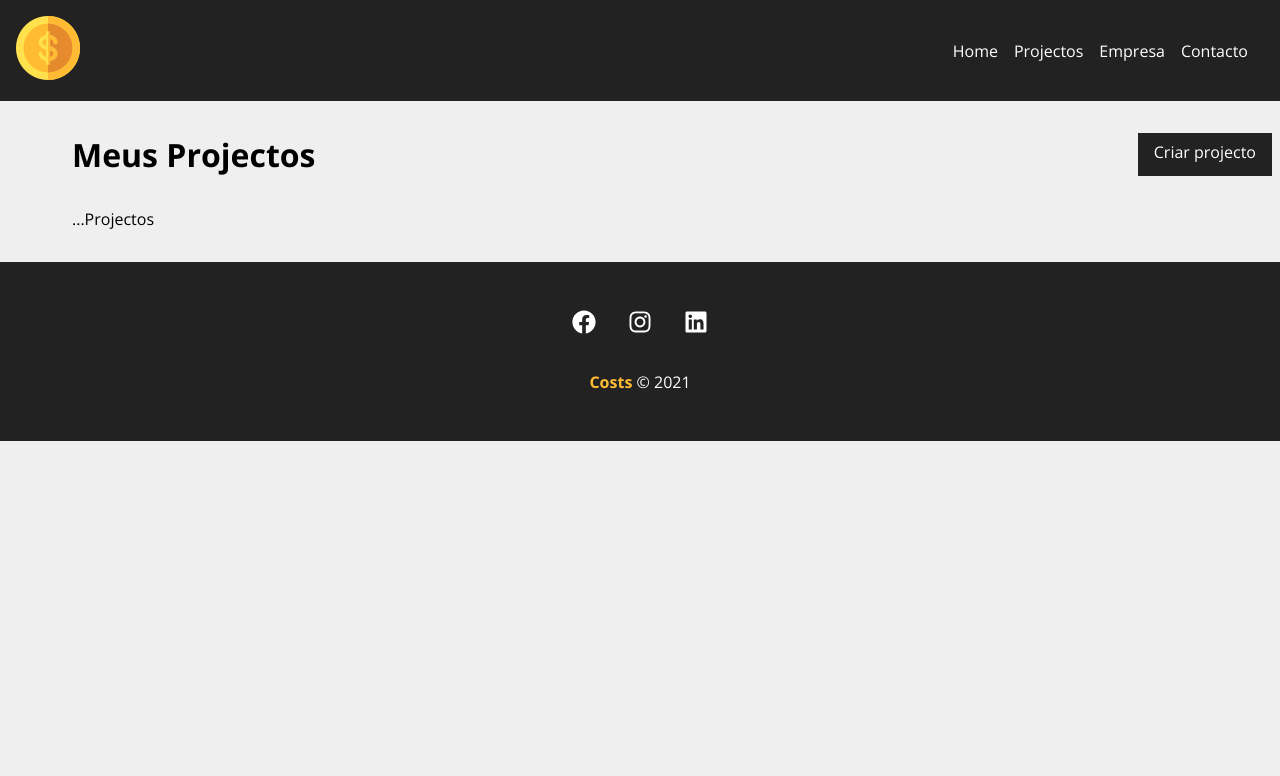
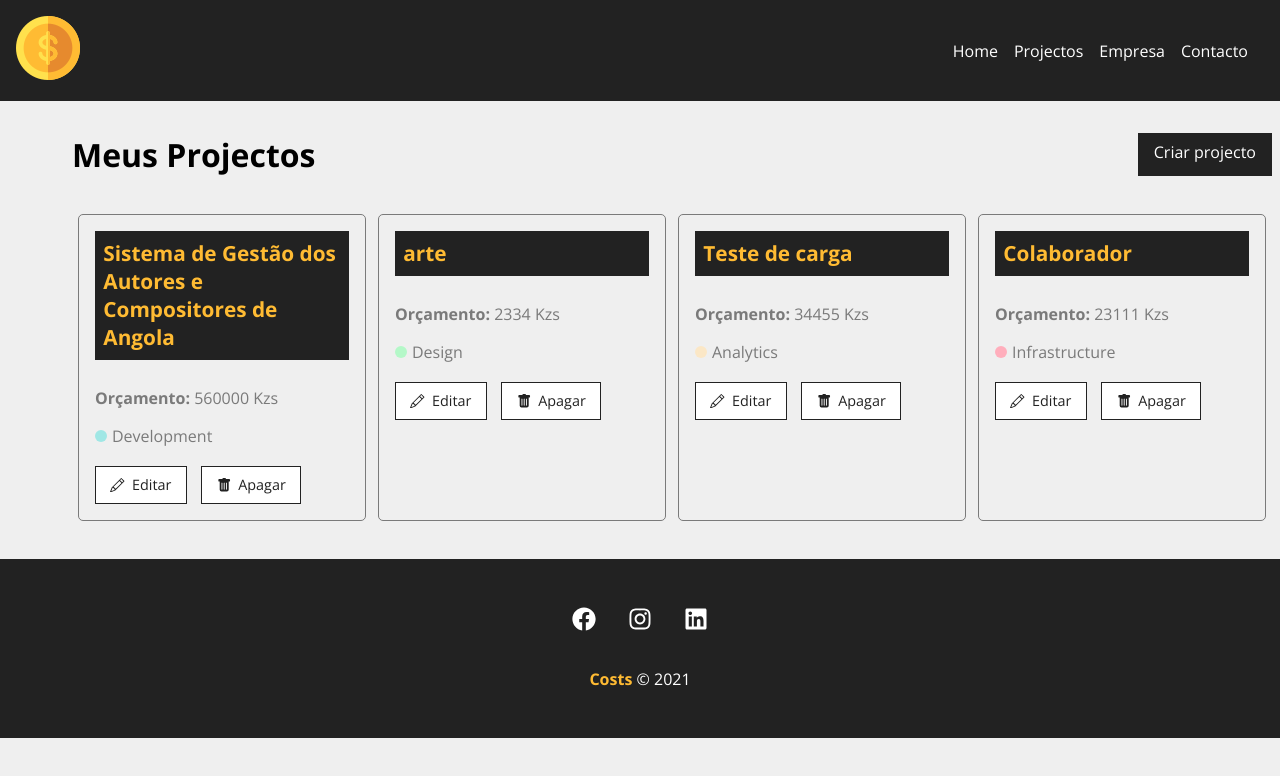
Before and after one commit to ariclenespedro/gestao_projectos_react, a React (Create React App) app: page /projects in a window 1280 px wide. Shown: the top 776 px of the page. Built offline with nearby package versions, Linux system fonts and the light colour scheme; data requests are answered from the project's data file.

Commit message:
Exibindo os projectos do sistema

```diff
--- a/db.json
+++ b/db.json
@@ -1,68 +1,6 @@
 {
   "projects": [
-    {
-      "id": "1",
-      "name": "Arte",
-      "budget": "100"
-    },
-    {
-      "id": "lDdqJj7"
-    },
-    {
-      "id": "pjJgXlq"
-    },
-    {
-      "id": "MPqnfiQ"
-    },
-    {
-      "id": "ss46YXG"
-    },
-    {
-      "id": "QZDeyov"
-    },
-    {
-      "id": "OjbTlJ-"
-    },
-    {
-      "id": "UJCcgcT"
-    },
-    {
-      "cost": 0,
-      "services": [],
-      "id": "4l36iEe"
-    },
-    {
-      "cost": 0,
-      "services": [],
-      "id": "OCYdgax"
-    },
-    {
-      "cost": 0,
-      "services": [],
-      "id": "CvDi_aj"
-    },
-    {
-      "name": "Colaborador ",
-      "budget": "2344",
-      "category": {
-        "id": "3",
-        "name": "Design"
-      },
-      "cost": 0,
-      "services": [],
-      "id": "jWb6TlK"
-    },
-    {
-      "name": "Sistema de Gestão dos Autores e Compositores de Angola",
-      "budget": "560000",
-      "category": {
-        "id": "2",
-        "name": "Development"
-      },
-      "cost": 0,
-      "services": [],
-      "id": "GhKcrWi"
-    },
+
     {
       "name": "Sistema de Gestão dos Autores e Compositores de Angola",
       "budget": "560000",
@@ -75,86 +13,41 @@
       "id": "g13PJtH"
     },
     {
-      "name": "Sistema de Gestão dos Autores e Compositores de Angola",
-      "budget": "560000",
-      "category": {
-        "id": "2",
-        "name": "Development"
-      },
-      "cost": 0,
-      "services": [],
-      "id": "0nJa46_"
-    },
-    {
-      "name": "Sistema de Gestão dos Autores e Compositores de Angola",
-      "budget": "3444555",
-      "category": {
-        "id": "4",
-        "name": "Analytics"
-      },
-      "cost": 0,
-      "services": [],
-      "id": "6nKowvU"
-    },
-    {
       "name": "arte",
       "budget": "2334",
       "category": {
         "id": "2",
-        "name": "Development"
+        "name": "Design"
       },
       "cost": 0,
       "services": [],
       "id": "cp0AwhC"
     },
     {
-      "name": "Sprint 4 - Formação On-Job | Fase 1 - Departamentos A B C",
-      "budget": "2331",
-      "cost": 0,
-      "services": [],
-      "id": "yOz4MGm"
-    },
-    {
-      "name": "Sprint 4 - Formação On-Job | Fase 2 - Uni. CCUB e SET",
-      "budget": "12111",
-      "cost": 0,
-      "services": [],
-      "id": "XBIiIZI"
-    },
-    {
       "name": "Teste de carga",
       "budget": "34455",
       "category": {
         "id": "2",
-        "name": "Development"
+        "name": "Analytics"
       },
       "cost": 0,
       "services": [],
       "id": "-PFTbXQ"
     },
     {
-      "name": "Sistema de Gestão dos Autores e Compositores de Angola",
-      "budget": "4646",
-      "category": {
-        "id": "3",
-        "name": "Design"
-      },
-      "cost": 0,
-      "services": [],
-      "id": "NOoc-on"
-    },
-    {
       "name": "Colaborador ",
       "budget": "23111",
       "category": {
         "id": "2",
-        "name": "Development"
+        "name": "Infrastructure"
       },
       "cost": 0,
       "services": [],
       "id": "kbbecLF"
     }
   ],
+
+
   "categories": [
     {
       "id": 1,
--- a/src/components/pages/Projects.js
+++ b/src/components/pages/Projects.js
@@ -4,8 +4,12 @@
 import styles from "../pages/Projects.module.css";
 import Container from "../layouts/Container";
 import LinkButton from "../layouts/LinkButton";
+import ProjectCard from "../project/ProjectCard";
+import { useState, useEffect } from 'react';
 
 function Projects() {
+
+    const [projects, setProjects] = useState([]);
 
     const location = useLocation();
     console.log(location.state);
@@ -15,6 +19,17 @@
         message = `${location.state.message}`;
         console.log("Message");
     }
+
+    useEffect(() => {
+        fetch('http://localhost:5000/projects',{
+            method: 'GET',
+            headers: { 'Content-Type': 'application/json',},
+        }).then((response) => response.json())
+        .then( data =>{
+            console.log(data);
+            setProjects(data);
+        }).catch((error) => console.log(error))
+    },[]);
 
     return(
         <div className={styles.project_container}>
@@ -30,7 +45,24 @@
                     console.log("Não ha mensagem...")
             }
             <Container customClass="start">
-                <p>...Projectos</p>
+                {
+                    (projects.length > 0)
+                    ?
+                        (
+                            projects.map((project)  => (
+                                <ProjectCard
+                                    name={project.name}
+                                    budget={project.budget}
+                                    id={project.id}
+                                    key={project.id}
+                                    category={project.category.name}
+
+                                />
+                            ))
+                        )
+                    :
+                        null
+                }
             </Container>
 
         </div>
--- /dev/null
+++ b/src/components/project/ProjectCard.js
@@ -0,0 +1,27 @@
+import  styles from "../project/ProjectCard.module.css";
+import {Link} from "react-router-dom"
+import {BsPencil, BsFillTrashFill} from 'react-icons/bs'
+
+function ProjectCard({key, id, name, budget, category, handleRemove}) {
+    return (
+        <div className={styles.project_card} >
+            <h4>{name}</h4>
+            <p>
+                <span>Orçamento: </span> {budget} Kzs
+            </p>
+            <p className={styles.category_text} >
+                <span className={ `${styles[category.toLowerCase()]}` } ></span> {category}
+            </p>
+            <div className={styles.project_card_actions}>
+                <Link to="/">
+                    <BsPencil /> Editar
+                </Link>
+                <button>
+                    <BsFillTrashFill/> Apagar
+                </button>
+            </div>
+        </div>
+    )
+}
+
+export default ProjectCard
--- /dev/null
+++ b/src/components/project/ProjectCard.module.css
@@ -0,0 +1,87 @@
+.project_card {
+    padding: 1em;
+    border: 1px solid #7a7a7a;
+    border-radius: 5px;
+    width: 24%;
+    margin: 0.5%;
+  }
+
+  .project_card h4 {
+    background-color: #222;
+    color: #ffbb33;
+    padding: 0.4em;
+    margin-bottom: 1.3em;
+    font-size: 1.3em;
+  }
+
+  .project_card p {
+    color: #7a7a7a;
+    margin-bottom: 1em;
+  }
+
+  .project_card p span {
+    font-weight: bold;
+  }
+
+  .category_text {
+    display: flex;
+    align-items: center;
+  }
+
+  .category_text span {
+    display: block;
+    width: 12px;
+    height: 12px;
+    border-radius: 50%;
+    background-color: #ccc;
+    margin-right: 5px;
+  }
+
+  .category_text .infrastructure {
+    background-color: #ffaebc;
+  }
+
+  .category_text .development {
+    background-color: #a0e7e5;
+  }
+
+  .category_text .design {
+    background-color: #b4f8c8;
+  }
+
+  .category_text .analytics {
+    background-color: #fbe7c6;
+  }
+
+  .project_card_actions {
+    margin-top: 1.2em;
+    display: flex;
+    align-items: center;
+  }
+
+  .project_card_actions a,
+  .project_card_actions button {
+    text-decoration: none;
+    border: none;
+    background-color: #fff;
+    color: #222;
+    font-size: 0.9em;
+    padding: 0.6em 1em;
+    margin-right: 1em;
+    cursor: pointer;
+    border: 1px solid #222;
+    transition: 0.5s;
+    display: flex;
+    align-items: center;
+    justify-content: center;
+  }
+
+  .project_card_actions svg {
+    margin-right: 0.5em;
+  }
+
+  .project_card_actions a:hover,
+  .project_card_actions button:hover {
+    background-color: #222;
+    color: #ffbb33;
+  }
```
